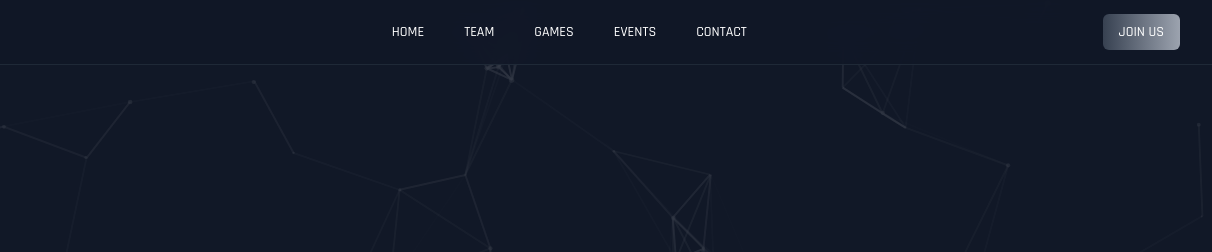
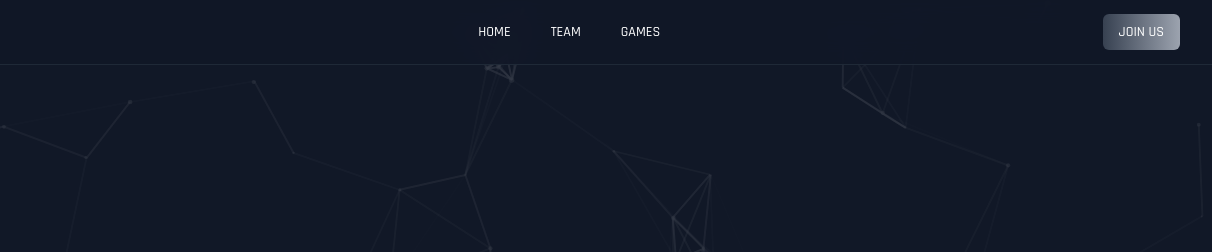
Before and after one commit to valcheese/qpals, a plain HTML site: page index.html in a window 1280 px wide. Shown: the top 252 px of the page, 68-1280 px from the left. Drawn offline with nearby package versions, Linux system fonts and the light colour scheme; animation ran at ten frames a second.

Commit message:
Update index.html

```diff
--- a/index.html
+++ b/index.html
@@ -3,7 +3,7 @@
 <head>
     <meta charset="UTF-8">
     <meta name="viewport" content="width=device-width, initial-scale=1.0">
-    <title>QPALS GAMING</title>
+    <title>QPALS GAMING | Elite Esports Team</title>
     <link rel="icon" href="Q.jpg">  <!-- Path is relative to index.html -->
     <link rel="stylesheet" href="https://cdnjs.cloudflare.com/ajax/libs/font-awesome/6.4.0/css/all.min.css">
     <script src="https://cdn.tailwindcss.com"></script>
@@ -38,6 +38,19 @@
             0% { background-position: 0% 50%; }
             50% { background-position: 100% 50%; }
             100% { background-position: 0% 50%; }
+        }
+
+        .nav-animate {
+            transform: translateY(-100%);
+            opacity: 0;
+            animation: slideDown 0.8s ease-out forwards;
+        }
+
+        @keyframes slideDown {
+            to {
+                transform: translateY(0);
+                opacity: 1;
+            }
         }
 
         .neon-effect {
@@ -362,7 +375,7 @@
     <div id="particles-js"></div>
 
     <!-- Navigation -->
-    <nav class="fixed w-full z-50 bg-gray-900 bg-opacity-90 backdrop-filter backdrop-blur-md border-b border-gray-800">
+    <nav class="fixed w-full z-50 bg-gray-900 bg-opacity-90 backdrop-filter backdrop-blur-md border-b border-gray-800 nav-animate">
         <div class="max-w-7xl mx-auto px-4 sm:px-6 lg:px-8">
             <div class="flex items-center justify-between h-16">
                 <div class="flex items-center">
@@ -377,8 +390,6 @@
                         <a href="#home" class="text-white hover:text-gray-400 px-3 py-2 rounded-md text-sm font-medium transition-all duration-300">HOME</a>
                         <a href="#team" class="text-white hover:text-gray-400 px-3 py-2 rounded-md text-sm font-medium transition-all duration-300">TEAM</a>
                         <a href="#games" class="text-white hover:text-gray-400 px-3 py-2 rounded-md text-sm font-medium transition-all duration-300">GAMES</a>
-                        <a href="#events" class="text-white hover:text-gray-400 px-3 py-2 rounded-md text-sm font-medium transition-all duration-300">EVENTS</a>
-                        <a href="#contact" class="text-white hover:text-gray-400 px-3 py-2 rounded-md text-sm font-medium transition-all duration-300">CONTACT</a>
                     </div>
                 </div>
                 <div class="flex items-center">
@@ -403,8 +414,6 @@
                 <a href="#home" class="text-white block px-3 py-2 rounded-md text-base font-medium">HOME</a>
                 <a href="#team" class="text-white block px-3 py-2 rounded-md text-base font-medium">TEAM</a>
                 <a href="#games" class="text-white block px-3 py-2 rounded-md text-base font-medium">GAMES</a>
-                <a href="#events" class="text-white block px-3 py-2 rounded-md text-base font-medium">EVENTS</a>
-                <a href="#contact" class="text-white block px-3 py-2 rounded-md text-base font-medium">CONTACT</a>
             </div>
         </div>
     </nav>
```
